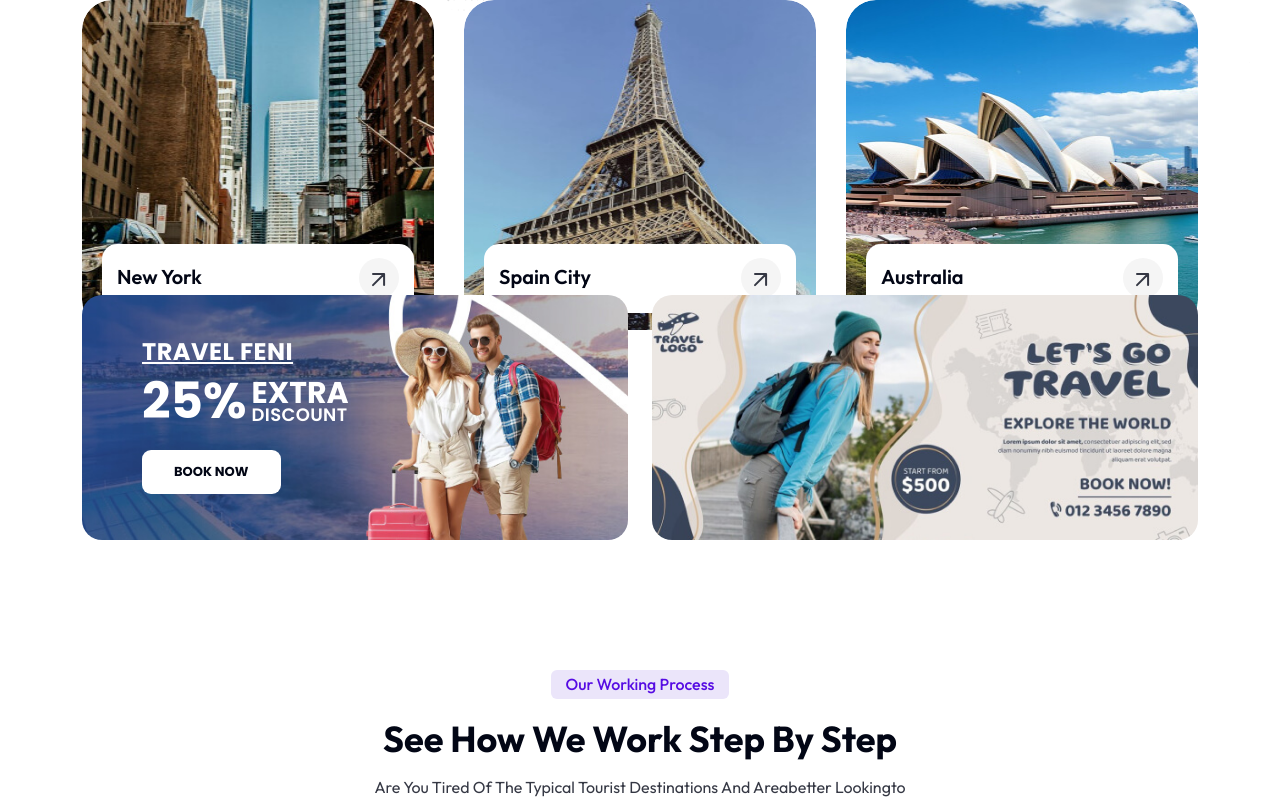
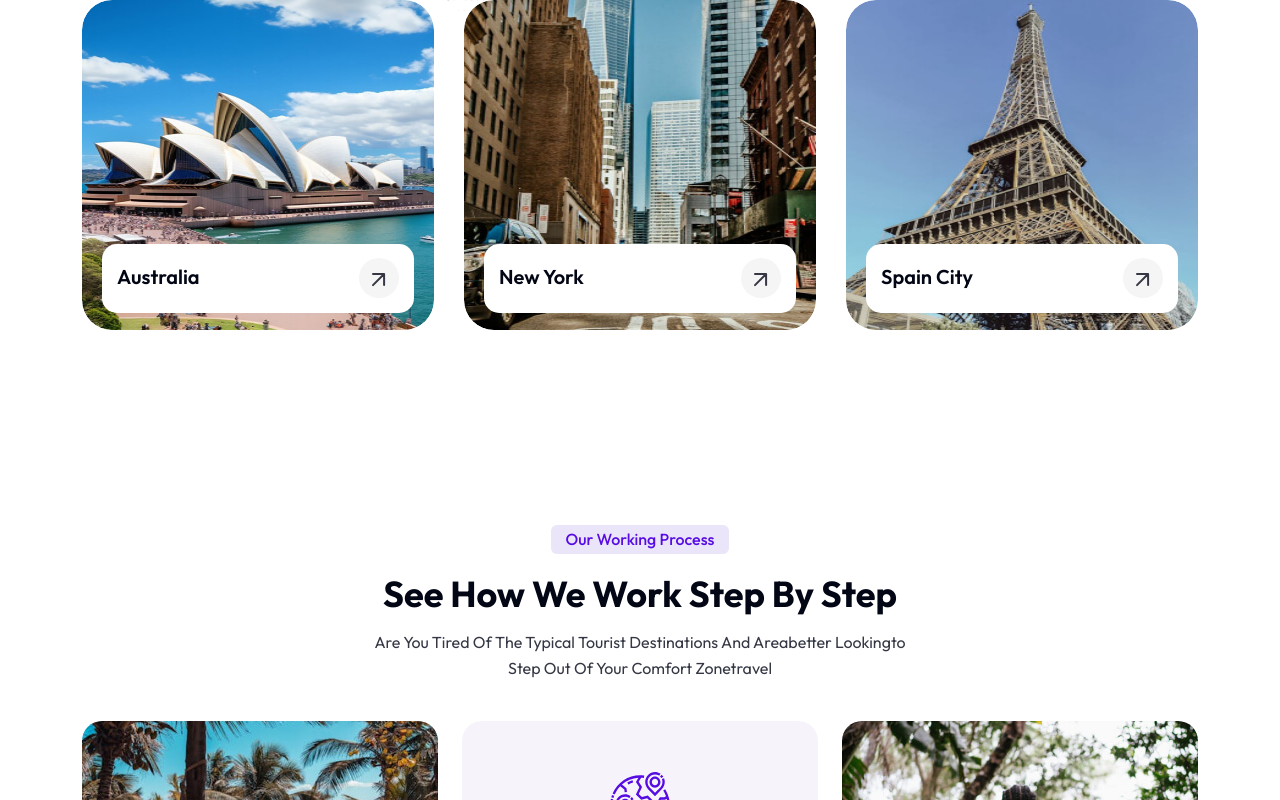
Before and after one commit to mwasif666/magnethub, a Next.js app: page / in a window 1280 px wide. Shown: the part 3213-4013 px from the top of the page. Built offline with nearby package versions, Linux system fonts and the light colour scheme.

Commit message:
ads remove

```diff
--- a/src/components/homes/home-one/index.tsx
+++ b/src/components/homes/home-one/index.tsx
@@ -4,7 +4,6 @@ import FooterOne from "@/layouts/footers/FooterOne";
 import Location from "./Location";
 import About from "./About";
 import Listing from "./Listing";
-import Ads from "./Ads";
 import Process from "./Process";
 import Testimonial from "./Testimonial";
 import Blog from "./Blog";
@@ -19,7 +18,7 @@ const HomeOne = () => {
         <Listing />
         <About />
         <Location />
-        <Ads />
+        {/* <Ads /> */}
         <Process />
         <Testimonial />
         <Blog style={false} />
```
